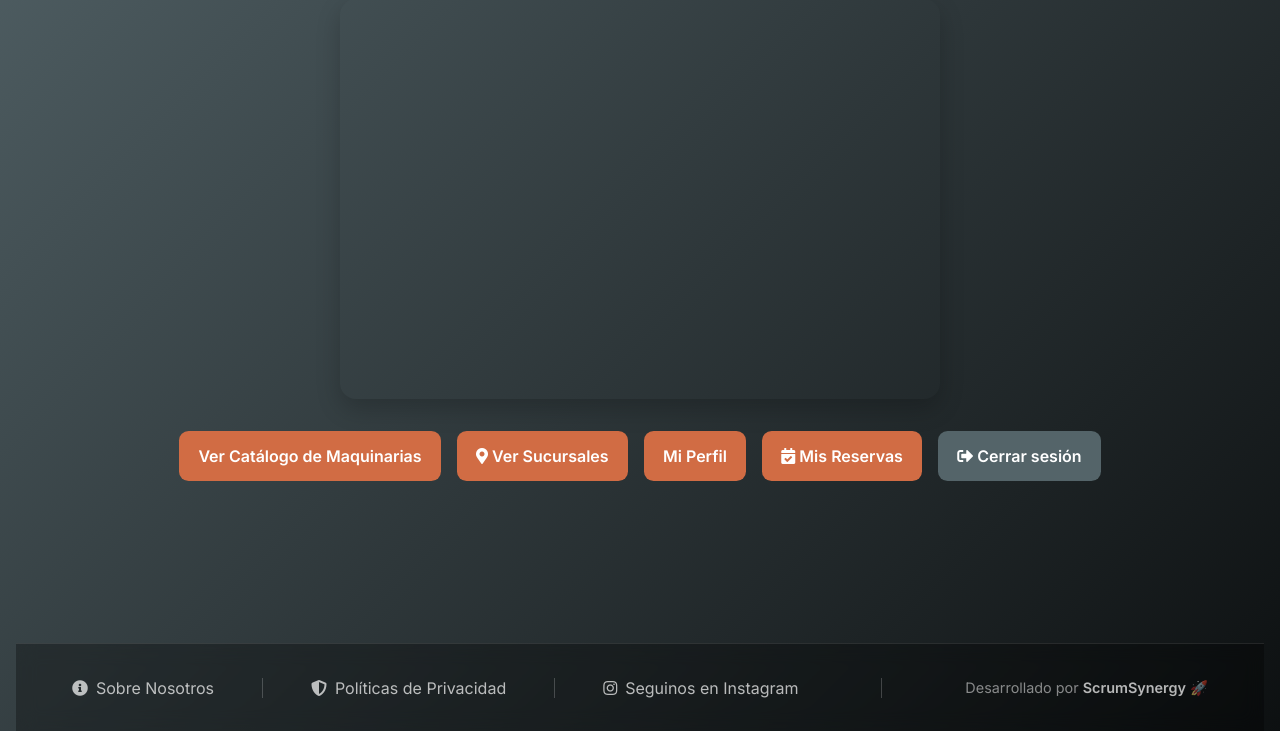
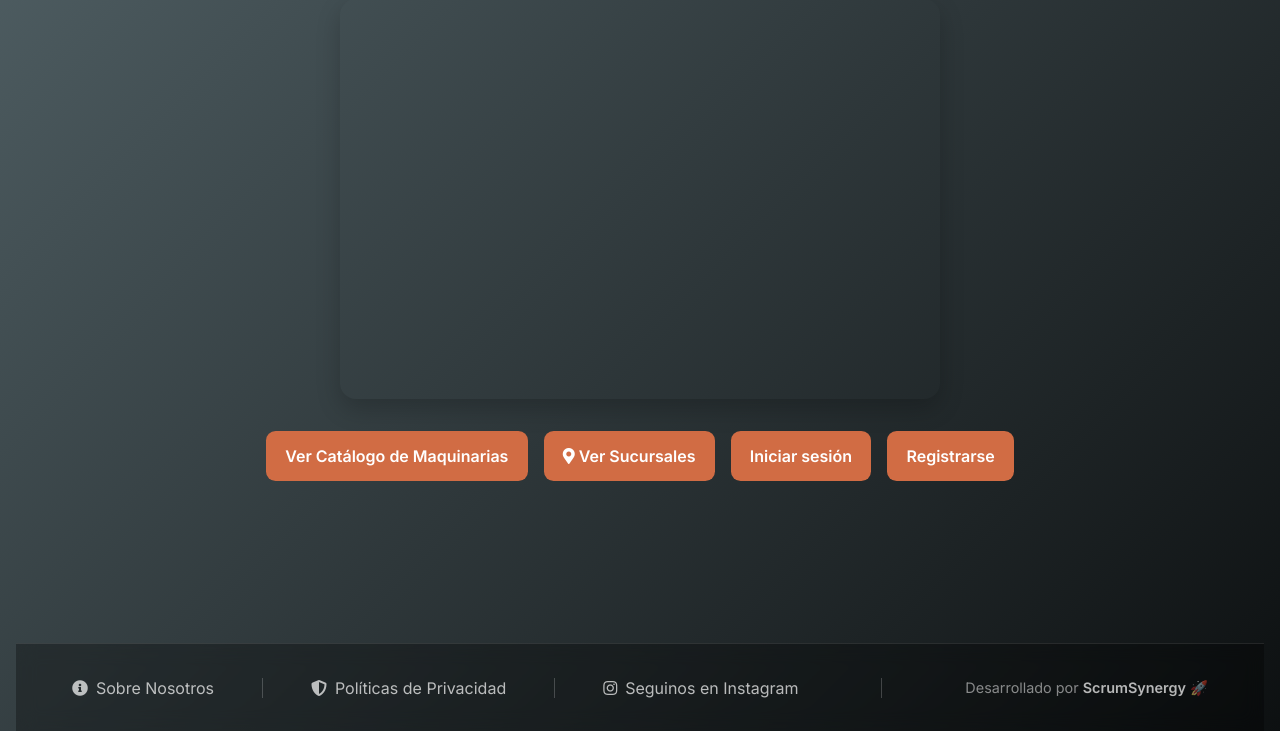
Before and after one commit to CeciliaMarfia/bea-scrumsynergy, a Django app: page / in a window 1280 px wide. Shown: the part 253-984 px from the top of the page. Run offline with Django 5.2, Linux system fonts and the light colour scheme; data that the repository does not hold is empty.

Commit message:
Fixed errors

```diff
--- a/application/templates/home.html
+++ b/application/templates/home.html
@@ -276,14 +276,17 @@
   <div class="btn-container">
     <a href="{% url 'lista_maquinaria' %}" class="btn-home">Ver Catálogo de Maquinarias</a>
     <a href="{% url 'lista_ubicaciones' %}" class="btn-home"><i class="fas fa-map-marker-alt"></i> Ver Sucursales</a>
-    <a href="{% url 'perfil' %}" class="btn-home">Mi Perfil</a>
-    <a href="{% url 'mis_reservas' %}" class="btn-home"><i class="fas fa-calendar-check"></i> Mis Reservas</a>
     {% if user.is_authenticated %}
+      <a href="{% url 'perfil' %}" class="btn-home">Mi Perfil</a>
+      <a href="{% url 'mis_reservas' %}" class="btn-home"><i class="fas fa-calendar-check"></i> Mis Reservas</a>
       <a href="{% url 'mis_alquileres' %}" class="btn-home"><i class="fas fa-clipboard-list"></i> Mis Alquileres</a>
+      <a href="{% url 'logout' %}" class="btn-home btn-logout">
+        <i class="fas fa-sign-out-alt"></i> Cerrar sesión
+      </a>
+    {% else %}
+      <a href="{% url 'login' %}" class="btn-home">Iniciar sesión</a>
+      <a href="{% url 'signup' %}" class="btn-home">Registrarse</a>
     {% endif %}
-    <a href="{% url 'logout' %}" class="btn-home btn-logout">
-      <i class="fas fa-sign-out-alt"></i> Cerrar sesión
-    </a>
   </div>
 </div>
 
```
